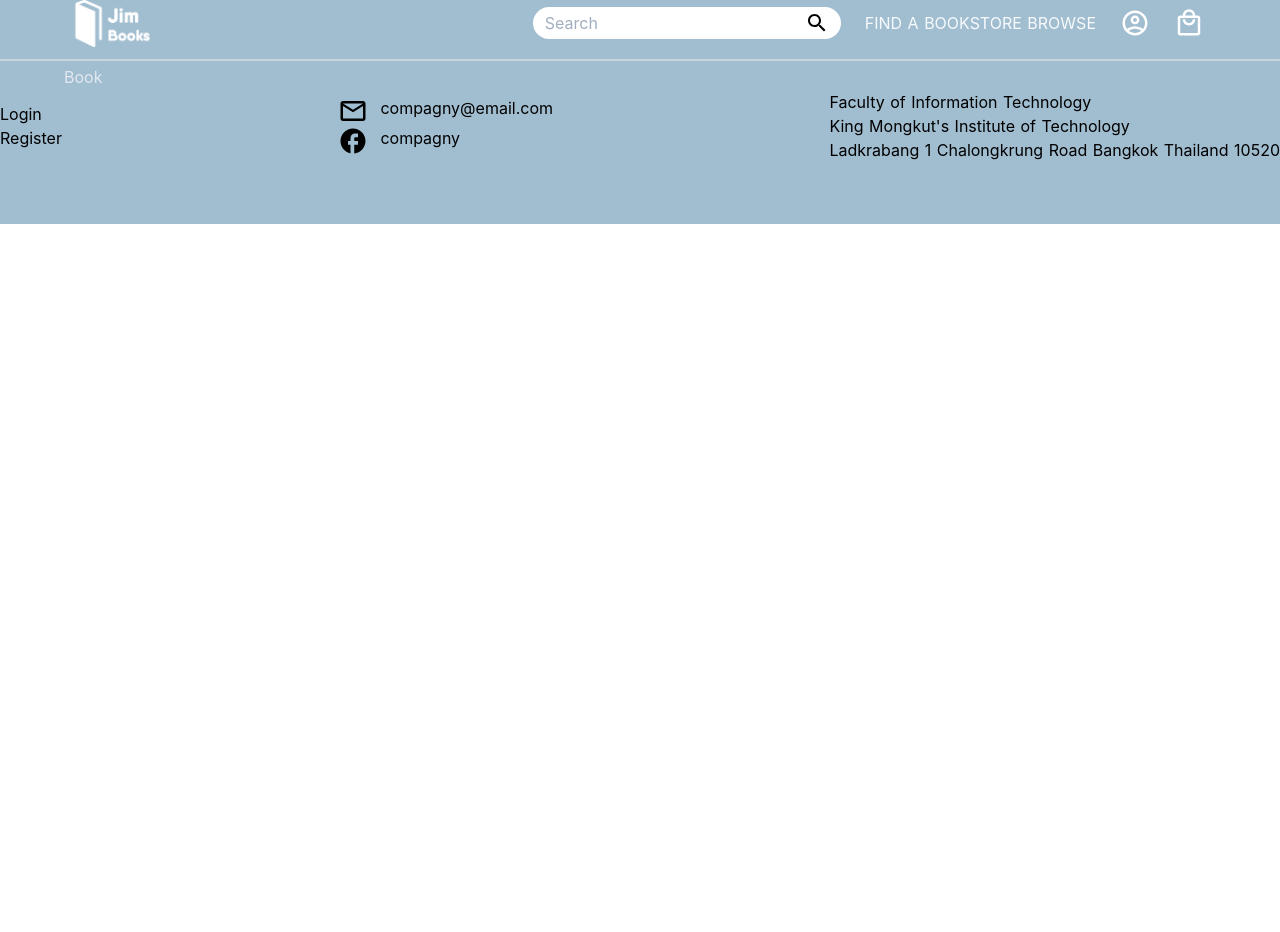
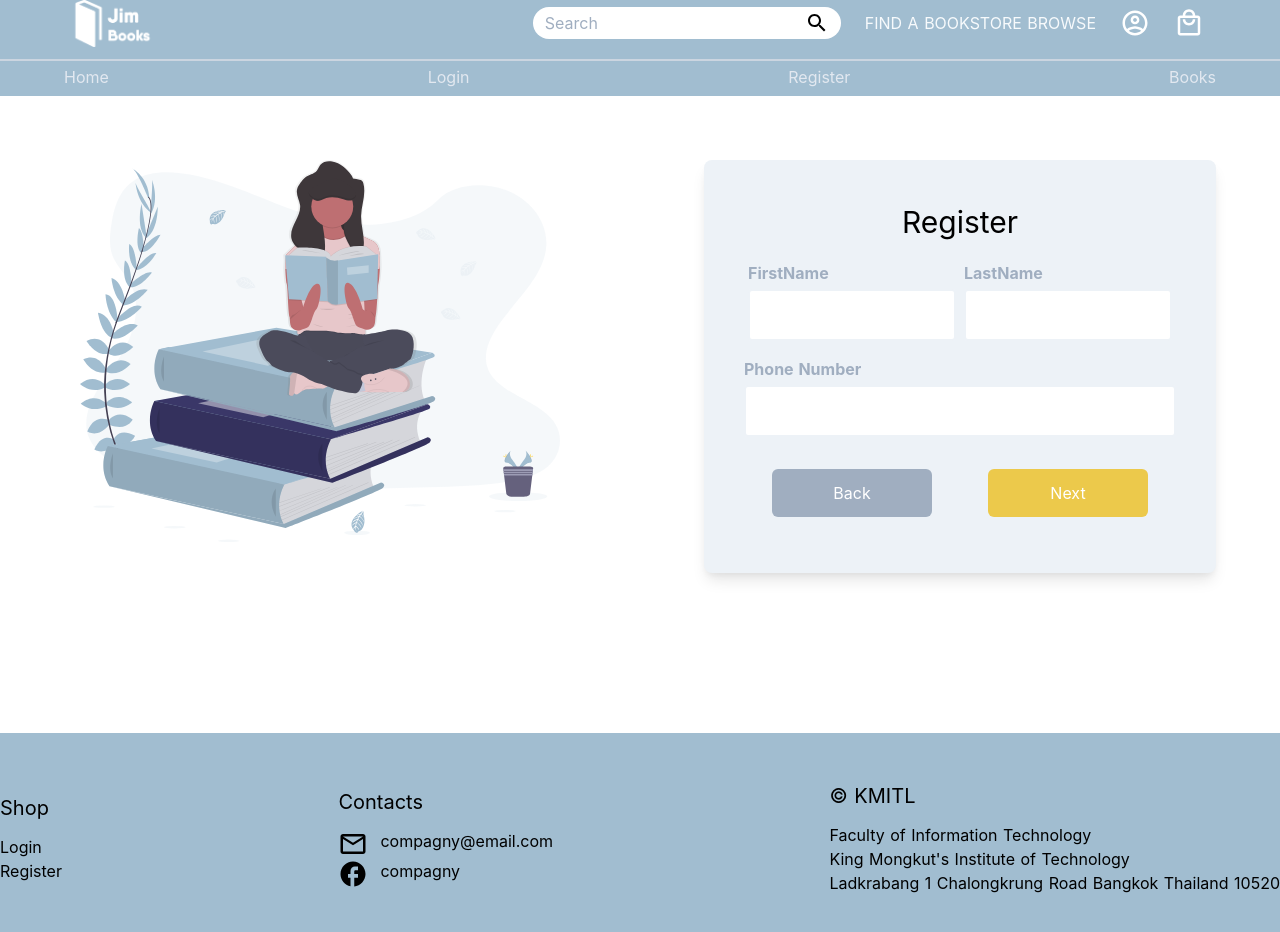
Before and after one commit to macsakarn/BookShop, a Nuxt app in the folder forntend/user-page/: page /register in a window 1280 px wide. Shown: the top 932 px of the page. Before the commit the page ends 800 px from the top, so only its background shows below. Built offline with nearby package versions, Linux system fonts and the light colour scheme.

Commit message:
maybe i done regis

```diff
--- a/forntend/user-page/layouts/default.vue
+++ b/forntend/user-page/layouts/default.vue
@@ -137,7 +137,16 @@
         class="container px-16 mt-3 pt-1 mx-auto flex justify-between items-center border-t-2 border-gray-400"
       >
         <li class="text-md text-gray-300">
-          <NuxtLink to="/"> Book </NuxtLink>
+          <NuxtLink to="/"> Home </NuxtLink>
+        </li>
+        <li class="text-md text-gray-300">
+          <a class="cursor-pointer" @click="showModal = true"> Login </a>
+        </li>
+        <li class="text-md text-gray-300">
+          <NuxtLink to="/register"> Register </NuxtLink>
+        </li>
+        <li class="text-md text-gray-300">
+          <NuxtLink to="/books"> Books </NuxtLink>
         </li>
       </ul>
     </nav>
--- a/forntend/user-page/pages/register.vue
+++ b/forntend/user-page/pages/register.vue
@@ -0,0 +1,188 @@
+<template>
+  <div class="container px-16 mx-auto">
+    <main class="flex py-40">
+      <div class="w-1/2">
+        <img
+          src="~/assets/undraw_book_lover_mkck.svg"
+          alt="Hey"
+          class="px-4"
+          width="600"
+        />
+      </div>
+      <div class="w-1/2 bg-gray-200 rounded-lg shadow-lg ml-32">
+        <div class="mx-10 my-10">
+          <section v-if="sec1 === 1">
+            <p class="text-3xl text-center">Register</p>
+            <div class="my-4">
+              <label class="block mb-1 font-bold text-gray-500">UserName</label>
+              <input
+                v-model="username"
+                type="text"
+                class="w-full border-2 border-gray-200 p-3 rounded outline-none focus:border-purple-500"
+                :class="{ 'border-red-500': errorUsername }"
+                @click="errorUsername = false"
+              />
+            </div>
+            <div class="my-4">
+              <label class="block mb-1 font-bold text-gray-500">Password</label>
+              <input
+                v-model="password"
+                type="password"
+                class="w-full border-2 border-gray-200 p-3 rounded outline-none focus:border-purple-500"
+                :class="{ 'border-red-500': errorPassword }"
+                @click="errorPassword = false"
+              />
+            </div>
+            <div class="my-4">
+              <label class="block mb-1 font-bold text-gray-500"
+                >Repeat Password</label
+              >
+              <input
+                v-model="passwordRepeat"
+                type="password"
+                class="w-full border-2 border-gray-200 p-3 rounded outline-none focus:border-purple-500"
+                :class="{ 'border-red-500': errorPasswordRepeat }"
+                @click="errorPasswordRepeat = false"
+              />
+            </div>
+            <div class="my-4">
+              <label class="block mb-1 font-bold text-gray-500">Email</label>
+              <input
+                v-model="email"
+                type="mail"
+                class="w-full border-2 border-gray-200 p-3 rounded outline-none focus:border-purple-500"
+                :class="{ 'border-red-500': errorEmail }"
+                @click="errorEmail = false"
+              />
+            </div>
+            <div
+              @click="nextRegister()"
+              class="bg-yellow-500 hover:bg-yellow-600 py-3 px-3 rounded-md flex w-40 cursor-pointer my-4 mx-auto"
+            >
+              <p class="text-white mx-auto">Next</p>
+            </div>
+          </section>
+          <section v-else-if="sec1 === 2">
+            <p class="text-3xl text-center">Register</p>
+            <div class="my-4 flex">
+              <div class="w-1/2 mx-1">
+                <label class="block mb-1 font-bold text-gray-500"
+                  >FirstName</label
+                >
+                <input
+                  v-model="firstName"
+                  type="name"
+                  class="w-full border-2 border-gray-200 p-3 rounded outline-none focus:border-purple-500"
+                  :class="{ 'border-red-500': errorFirstName }"
+                  @click="errorFirstName = false"
+                />
+              </div>
+              <div class="w-1/2 mx-1">
+                <label class="block mb-1 font-bold text-gray-500"
+                  >LastName</label
+                >
+                <input
+                  v-model="lastname"
+                  type="name"
+                  class="w-full border-2 border-gray-200 p-3 rounded outline-none focus:border-purple-500"
+                  :class="{ 'border-red-500': errorLastname }"
+                  @click="errorLastname = false"
+                />
+              </div>
+            </div>
+            <div class="my-4">
+              <label class="block mb-1 font-bold text-gray-500"
+                >Phone Number</label
+              >
+              <input
+                v-model="phone"
+                type="tel"
+                class="w-full border-2 border-gray-200 p-3 rounded outline-none focus:border-purple-500"
+                :class="{ 'border-red-500': errorPhone }"
+                @click="errorPhone = false"
+              />
+            </div>
+            <div class="flex">
+              <div
+                @click="sec1 = 1"
+                class="bg-gray-500 hover:bg-gray-600 py-3 px-3 rounded-md flex w-40 cursor-pointer my-4 mx-auto"
+              >
+                <p class="text-white mx-auto">Back</p>
+              </div>
+              <div
+                @click="nextRegister()"
+                class="bg-yellow-500 hover:bg-yellow-600 py-3 px-3 rounded-md flex w-40 cursor-pointer my-4 mx-auto"
+              >
+                <p class="text-white mx-auto">Next</p>
+              </div>
+            </div>
+          </section>
+        </div>
+      </div>
+    </main>
+  </div>
+</template>
+
+<script>
+export default {
+  data() {
+    return {
+      sec1: 2,
+      errorUsername: false,
+      errorPassword: false,
+      errorPasswordRepeat: false,
+      errorEmail: false,
+      errorFirstName: false,
+      errorLastname: false,
+      errorPhone: false,
+
+      username: null,
+      password: null,
+      passwordRepeat: null,
+      email: null,
+
+      firstName: null,
+      lastname: null,
+      phone: null,
+    }
+  },
+  methods: {
+    nextRegister() {
+      if (
+        !!this.email &&
+        !!this.username &&
+        !!this.password &&
+        !!this.passwordRepeat
+      ) {
+        if (this.password != this.passwordRepeat) {
+          this.errorPassword = true
+          this.errorPasswordRepeat = true
+        } else if (!this.validateEmail(this.email)) {
+          this.errorEmail = true
+        } else {
+          this.sec1 = 2
+        }
+      } else {
+        this.errorUsername = !this.username ? true : false
+        this.errorPassword = !this.password ? true : false
+        this.errorPasswordRepeat = !this.passwordRepeat ? true : false
+        this.errorEmail = !this.email ? true : false
+      }
+    },
+    validateEmail(email) {
+      const re = /^(([^<>()[\]\\.,;:\s@"]+(\.[^<>()[\]\\.,;:\s@"]+)*)|(".+"))@((\[[0-9]{1,3}\.[0-9]{1,3}\.[0-9]{1,3}\.[0-9]{1,3}\])|(([a-zA-Z\-0-9]+\.)+[a-zA-Z]{2,}))$/
+      return re.test(String(email).toLowerCase())
+    },
+  },
+}
+</script>
+
+<style>
+.fade-enter-active,
+.fade-leave-active {
+  transition: opacity 0.1s;
+}
+.fade-enter, .fade-leave-to /* .fade-leave-active below version 2.1.8 */ {
+  opacity: 0;
+}
+</style>
```
Also changed, not shown: forntend/user-page/assets/undraw_book_lover_mkck.svg (added), forntend/user-page/pages/login.vue (deleted).
